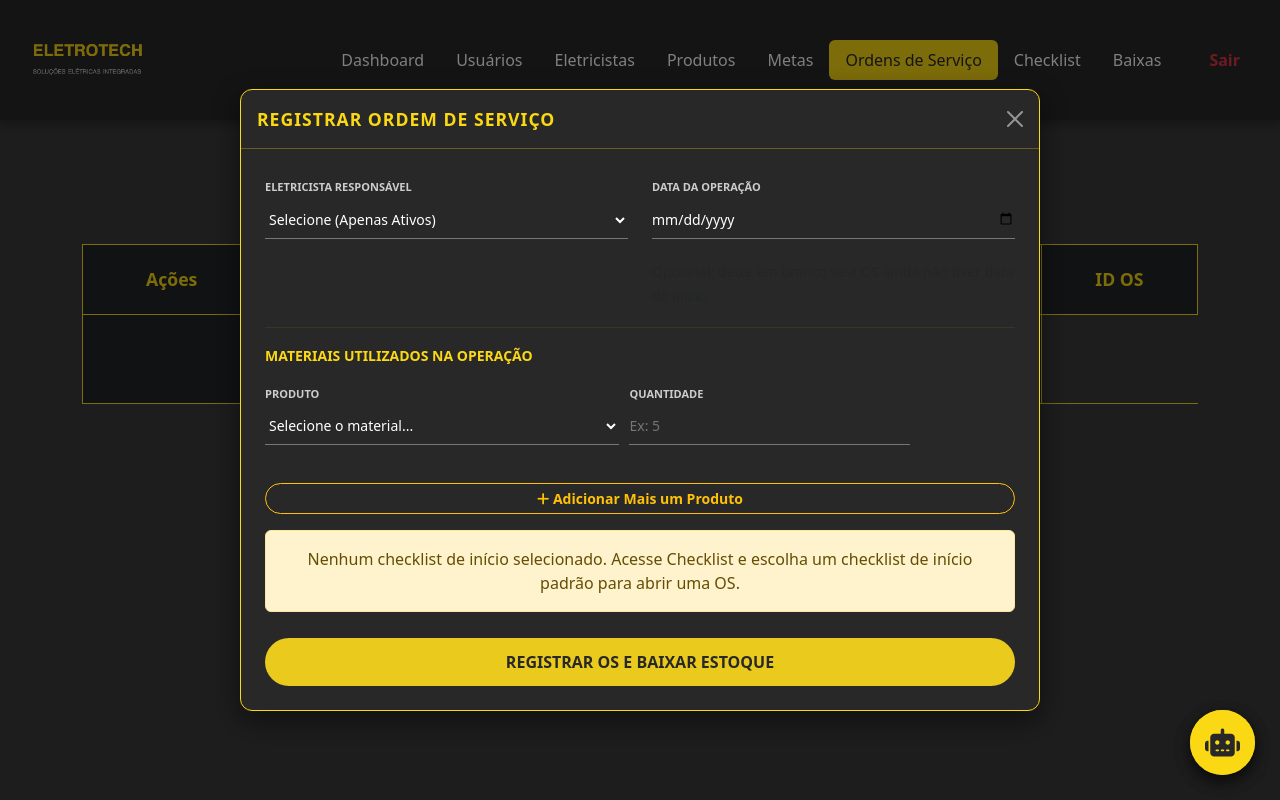
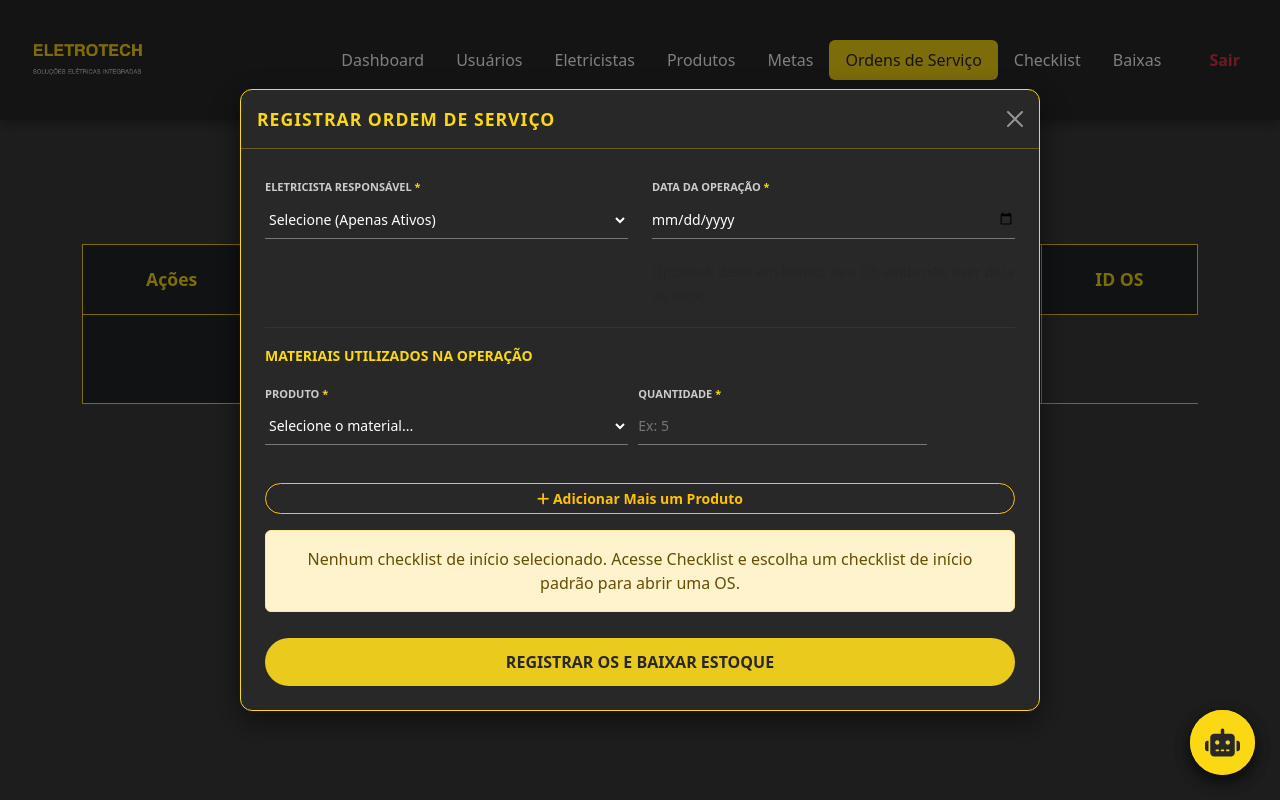
Before and after one commit to lucasfporto1/projeto-eletrotech, a CodeIgniter app: the page made by eletrotech-ci/application/views/telas/OrdemServicoView.php in a window 1280 px wide, after a click on "Registrar Nova OS". Run offline with CodeIgniter, Linux system fonts and the light colour scheme; data that the repository does not hold is empty.

Commit message:
Save local progress on OrdemServicoView

```diff
--- a/eletrotech-ci/application/views/telas/OrdemServicoView.php
+++ b/eletrotech-ci/application/views/telas/OrdemServicoView.php
@@ -155,6 +155,11 @@
         form.eletrotech-form option {
             background-color: #282828;
             color: white;
+        }
+
+        form.eletrotech-form label.required::after {
+            content: ' *';
+            color: #FBD814;
         }
 
         form.eletrotech-form .btn-submit {
@@ -326,7 +331,7 @@
 
                     <div class="row">
                         <div class="col-md-6">
-                            <label for="eletricista_os">Eletricista Responsável</label>
+                            <label for="eletricista_os" class="required">Eletricista Responsável</label>
                             <select name="eletricista_os" id="eletricista_os" required>
                                 <option value="" disabled selected hidden>Selecione (Apenas Ativos)</option>
                                 <?php foreach ($eletricistasAtivos as $eletricista): ?>
@@ -335,7 +340,7 @@
                             </select>
                         </div>
                         <div class="col-md-6">
-                            <label for="data_os">Data da Operação</label>
+                            <label for="data_os" class="required">Data da Operação</label>
                             <input type="date" name="data_os" id="data_os" max="<?= date('Y-m-d') ?>" required>
                             <small class="form-text text-muted">Opcional: deixe em branco se a OS ainda não tiver data de início.</small>
                         </div>
@@ -347,7 +352,7 @@
                     <div id="lista-materiais">
                         <div class="linha-produto">
                             <div>
-                                <label>Produto</label>
+                                <label class="required">Produto</label>
                                 <select name="id_produto[]" required>
                                     <option value="" disabled selected hidden>Selecione o material...</option>
                                     <?php if (!empty($produtosDisponiveis)): ?>
@@ -360,7 +365,7 @@
                                 </select>
                             </div>
                             <div>
-                                <label>Quantidade</label>
+                                <label class="required">Quantidade</label>
                                 <input type="number" name="qtd_utilizada[]" min="1" placeholder="Ex: 5" required>
                             </div>
                         </div>
```
